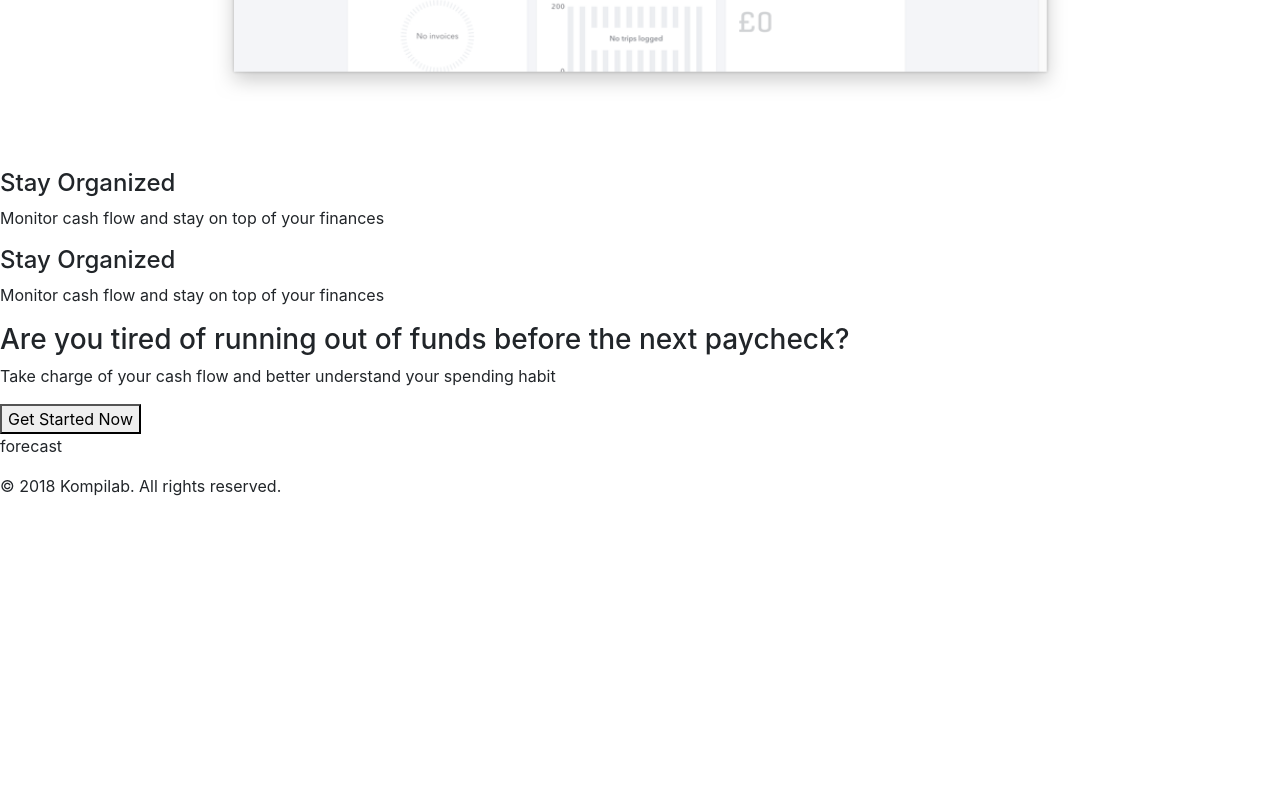
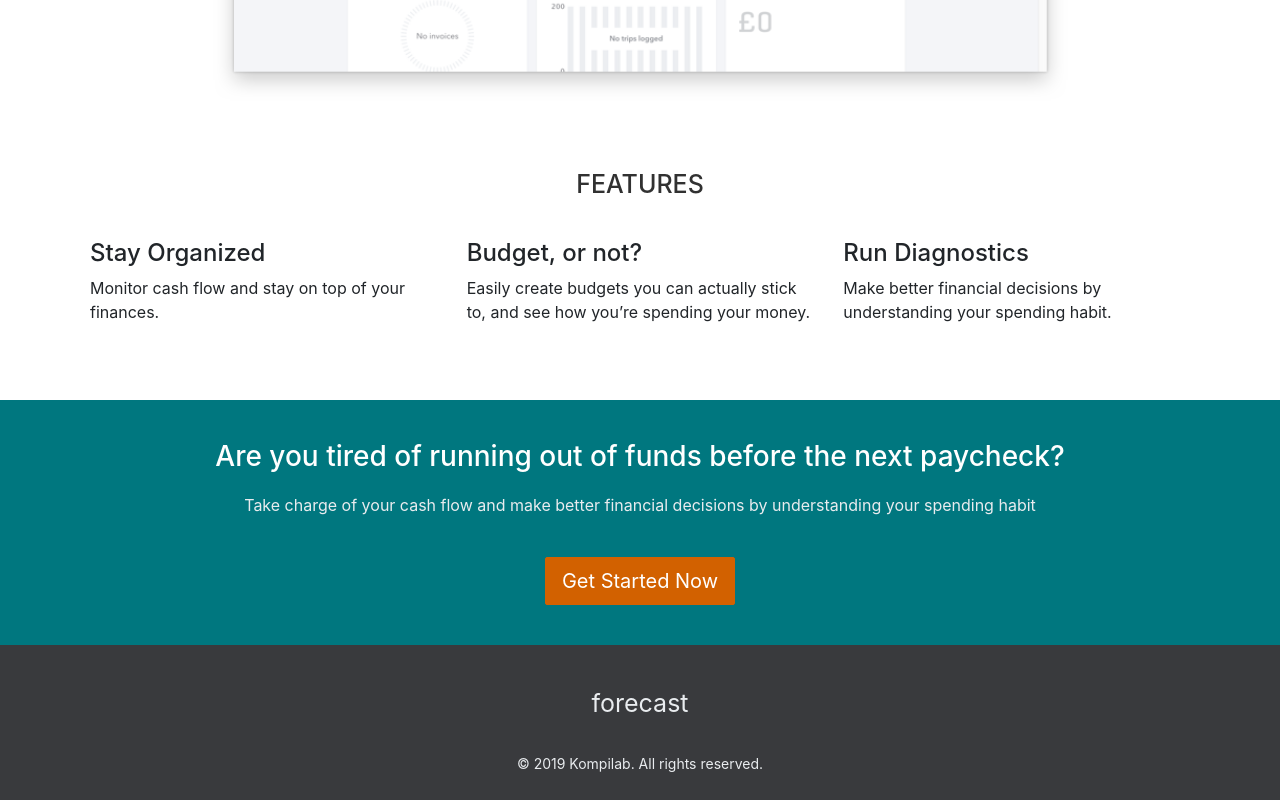
Before and after one commit to Kompilab/forecast-api, a React (Create React App) app in the folder client/: page / in a window 1280 px wide. Shown: the part 911-1711 px from the top of the page. Before the commit the page ends 1425 px from the top, so only its background shows below. Built offline with nearby package versions, Linux system fonts and the light colour scheme.

Commit message:
Features and footer structure and styling

```diff
--- a/client/src/pages/Home/Home.jsx
+++ b/client/src/pages/Home/Home.jsx
@@ -12,11 +12,15 @@ class Home extends Component {
       features: [
         {
           name: 'Stay Organized',
-          summary: 'Monitor cash flow and stay on top of your finances'
+          summary: 'Monitor cash flow and stay on top of your finances.'
         },
         {
-          name: 'Stay Organized',
-          summary: 'Monitor cash flow and stay on top of your finances'
+          name: 'Budget, or not?',
+          summary: 'Easily create budgets you can actually stick to, and see how you’re spending your money.'
+        },
+        {
+          name: 'Run Diagnostics',
+          summary: 'Make better financial decisions by understanding your spending habit.'
         }
       ]
     }
@@ -62,26 +66,42 @@ class Home extends Component {
           </div>
         </section>
 
+        <section className="container features">
+          <div className="section-title text-center">
+            <h2>Features</h2>
+          </div>
+
+          <div className="row">
             {
               !!features.length && features.map((feature, $i) => {
                 return (
-              <div key={$i}>
+                  <div className="col-sm-4" key={$i}>
                     <h4>{feature.name}</h4>
                     <p>{feature.summary}</p>
                   </div>
                 )
               })
             }
+          </div>
+        </section>
 
-        <div>
+        <section className="tired-taglines text-center">
+          <div className="section-tagline">
            <h3>Are you tired of running out of funds before the next paycheck?</h3>
-          <p>Take charge of your cash flow and better understand your spending habit</p>
-          <button>Get Started Now</button>
           </div>
 
-        <footer>
-          <p>{logoText}</p>
-          <p>&copy; 2018 Kompilab. All rights reserved.</p>
+          <p>Take charge of your cash flow and make better financial decisions by understanding your spending habit</p>
+
+          <div className="row justify-content-center">
+            <Link to="/dashboard">
+              <button className="btn btn-primary btn-fo-primary my-2 my-sm-0 btn-lg">Get Started Now</button>
+            </Link>
+          </div>
+        </section>
+
+        <footer className="text-center">
+          <p className="foot-logo">{logoText}</p>
+          <p className="copyright">&copy; 2019 Kompilab. All rights reserved.</p>
         </footer>
       </div>
     )
--- a/client/src/pages/Home/Home.scss
+++ b/client/src/pages/Home/Home.scss
@@ -1,5 +1,8 @@
+$primary: #00777f;
 $white: #fff;
 $grey-200: #e9ecef;
+$text: #313131;
+$footer: #393a3d;
 
 .header {
   background-image: url("../../assets/images/header-bg.jpg");
@@ -24,3 +27,53 @@ $grey-200: #e9ecef;
   height: 500px;
   top: -60px;
 }
+
+section {
+  .section-title {
+    margin-bottom: 40px;
+
+    h2 {
+      // font-family: AvenirNext-Medium;
+      color: $text;
+      font-size: 1.5625rem;
+      text-transform: uppercase;
+    }
+  }
+}
+
+section.features {
+  padding: 0 20px 60px;
+}
+
+section.tired-taglines {
+  background: $primary;
+  padding: 40px 20px;
+
+  h3 {
+    // font-family: AvenirNext-Medium;
+    color: $white;
+    margin-bottom: 20px;
+    text-align: center;
+  }
+
+  p {
+    color: $grey-200;
+    font-size: 1rem;
+    margin-bottom: 40px;
+  }
+}
+
+footer {
+  background: $footer;
+  color: $grey-200;
+  padding: 40px 20px 10px;
+
+  .foot-logo {
+    font-size: 1.5625rem;
+  }
+
+  .copyright {
+    font-size: .875rem;
+    margin-top: 30px;
+  }
+}
```
Lines whose indentation alone changed are shown as unchanged.
